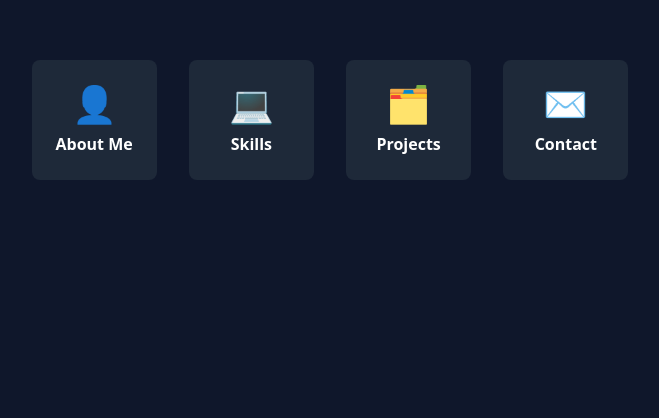
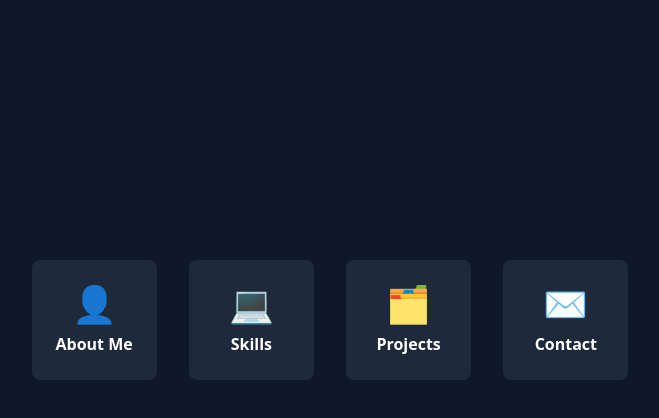
Before and after one commit to lcizmarev21/personal-portfolio, a React (Vite) app: page / in a window 1280 px wide. Shown: the part 280-698 px from the top of the page, without its empty margins (310-969 px from the left). Built offline with nearby package versions, Linux system fonts and the light colour scheme.

Commit message:
Fixed naming mistake and styling change

```diff
--- a/src/App.tsx
+++ b/src/App.tsx
@@ -2,7 +2,7 @@ import Launcher from './components/Launcher/Launcher'
 
 function App() {
   return (
-    <div className="min-h-screen flex items-center justify-center bg-slate-900">
+    <div className="min-h-screen flex items-end pb-25 justify-center bg-slate-900">
         <Launcher />
     </div>
   );
--- a/src/components/Launcher/Launcher.tsx
+++ b/src/components/Launcher/Launcher.tsx
@@ -1,11 +1,12 @@
-import { launcerApps} from "./launcherData";
+import { launcherApps} from "./launcherData";
 
 export default function Launcher() {
     return (
-        <div className="grid grid-cols-2 md:grid-cols-4 gap-8 p-8">
-            {launcerApps.map((app) => (
+        <div className="grid grid-cols-1 md:grid-cols-4 gap-8 p-10">
+            {launcherApps.map((app) => (
                 <div key={app.id}
-                    className="flex flex-col items-center justify-center bg-gray-800 rounded-lg p-6 hover:bg-gray-700 cursor-pointer transition-all duration-200"
+                    className="flex flex-col items-center
+                     justify-center  bg-gray-800 rounded-lg p-6 hover:bg-gray-700 cursor-pointer transition-all duration-200"
                 >
                     <span className="text-4xl mb-2">{app.icon}</span>
                     <span className="text-white font-semibold">{app.name}</span>
--- a/src/components/Launcher/launcherData.ts
+++ b/src/components/Launcher/launcherData.ts
@@ -4,7 +4,7 @@ export interface AppItem {
     icon: string;
 }
 
-export const launcerApps: AppItem[] = [
+export const launcherApps: AppItem[] = [
     { id: "about", name: "About Me", icon: "👤"},
     { id: "skills", name: "Skills", icon: "💻"},
     { id: "projects", name: "Projects", icon: "🗂️"},
```
